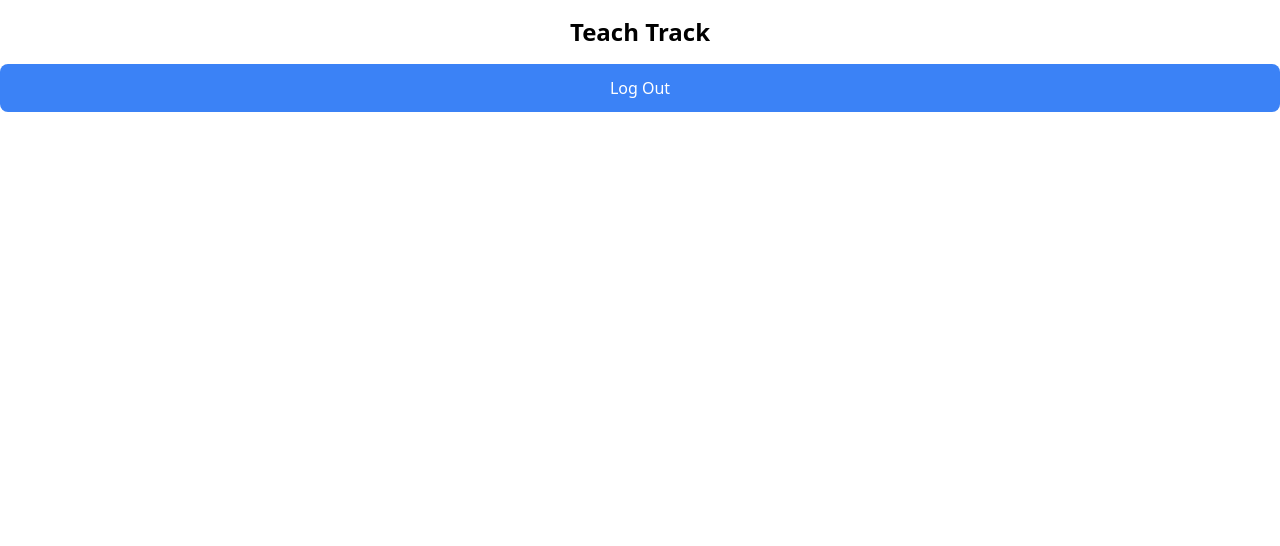
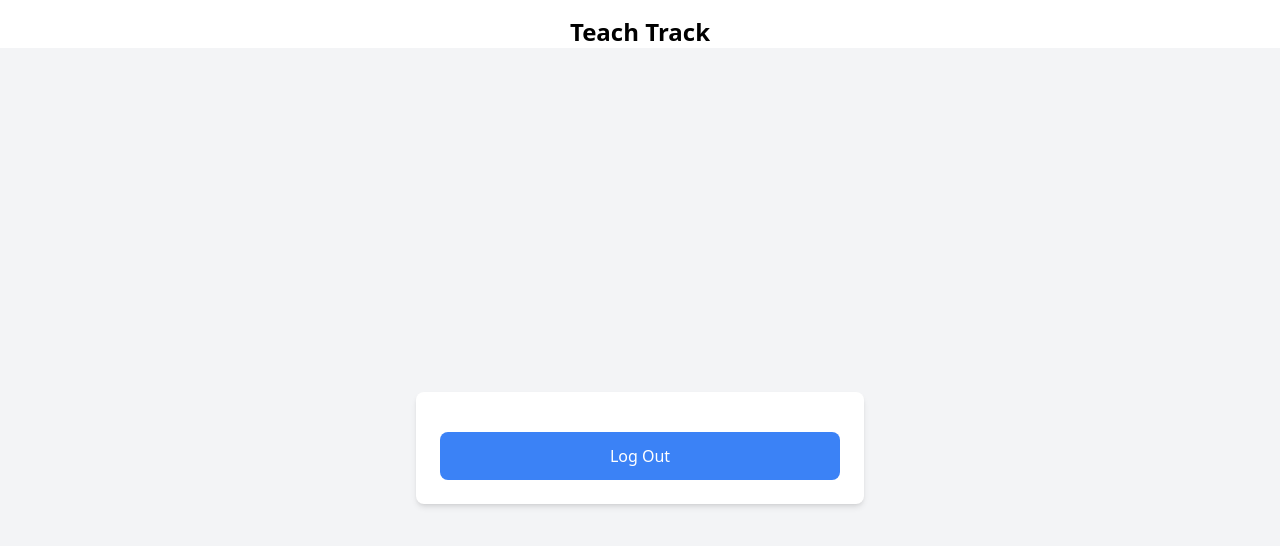
Before and after one commit to MNSU-HLP-Project/MNSU-HLP-Spr25, a React (Vite) app in the folder frontend/: page /mainmenu in a window 1280 px wide. Shown: the top 546 px of the page. Built offline with nearby package versions, Linux system fonts and the light colour scheme.

Commit message:
Update MainMenu.jsx

```diff
--- a/frontend/src/Components/MainMenu.jsx
+++ b/frontend/src/Components/MainMenu.jsx
@@ -11,10 +11,15 @@ const MainMenu = () => {
   }
 
   return (
-    <button className="w-full mt-4 p-3 bg-blue-500 text-white rounded-lg hover:bg-blue-600"
-    onClick={buttonPress}>
-        Log Out
-    </button>
+    <div className="flex items-center justify-center min-h-screen bg-gray-100 p-4">
+      <div className="w-full max-w-md bg-white shadow-md rounded-lg p-6">
+        <button className="w-full mt-4 p-3 bg-blue-500 text-white rounded-lg hover:bg-blue-600"
+        onClick={buttonPress}>
+            Log Out
+        </button>
+      </div>
+      </div>
+
   );
 };
 
```
